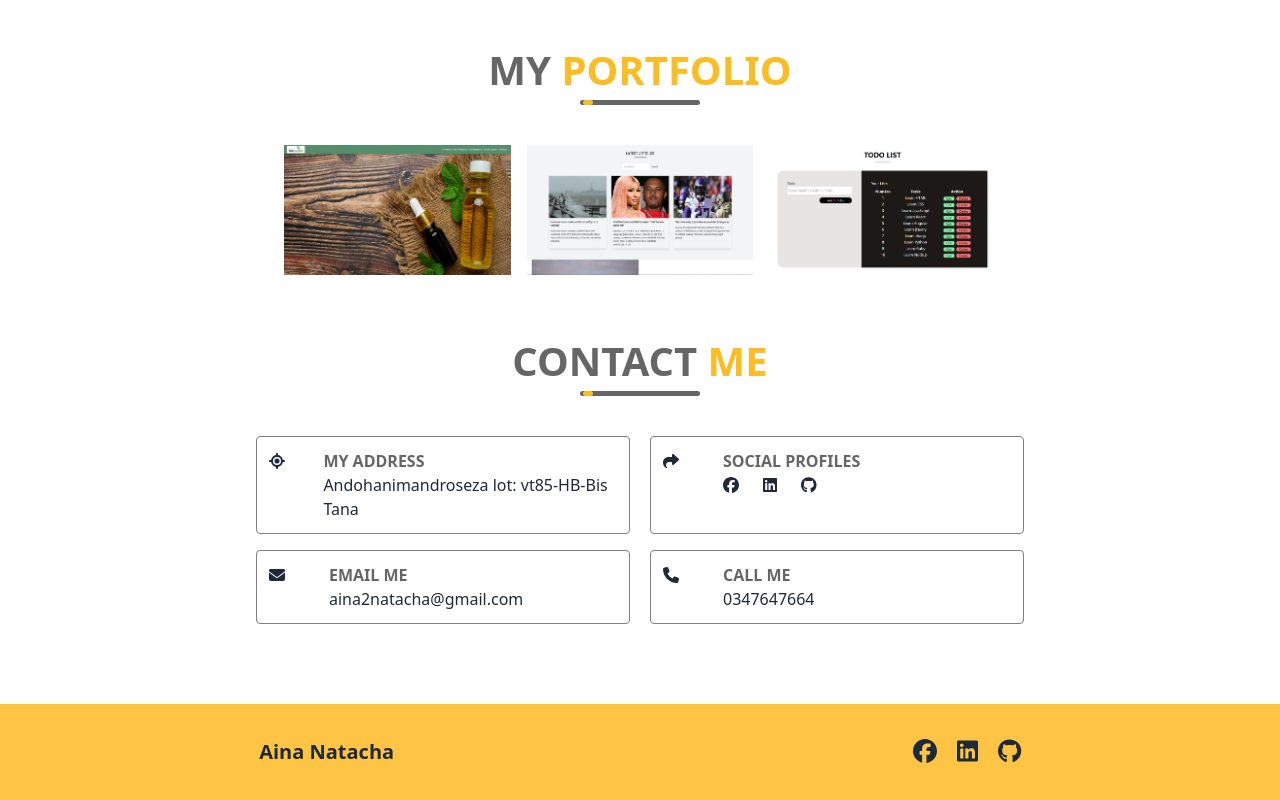
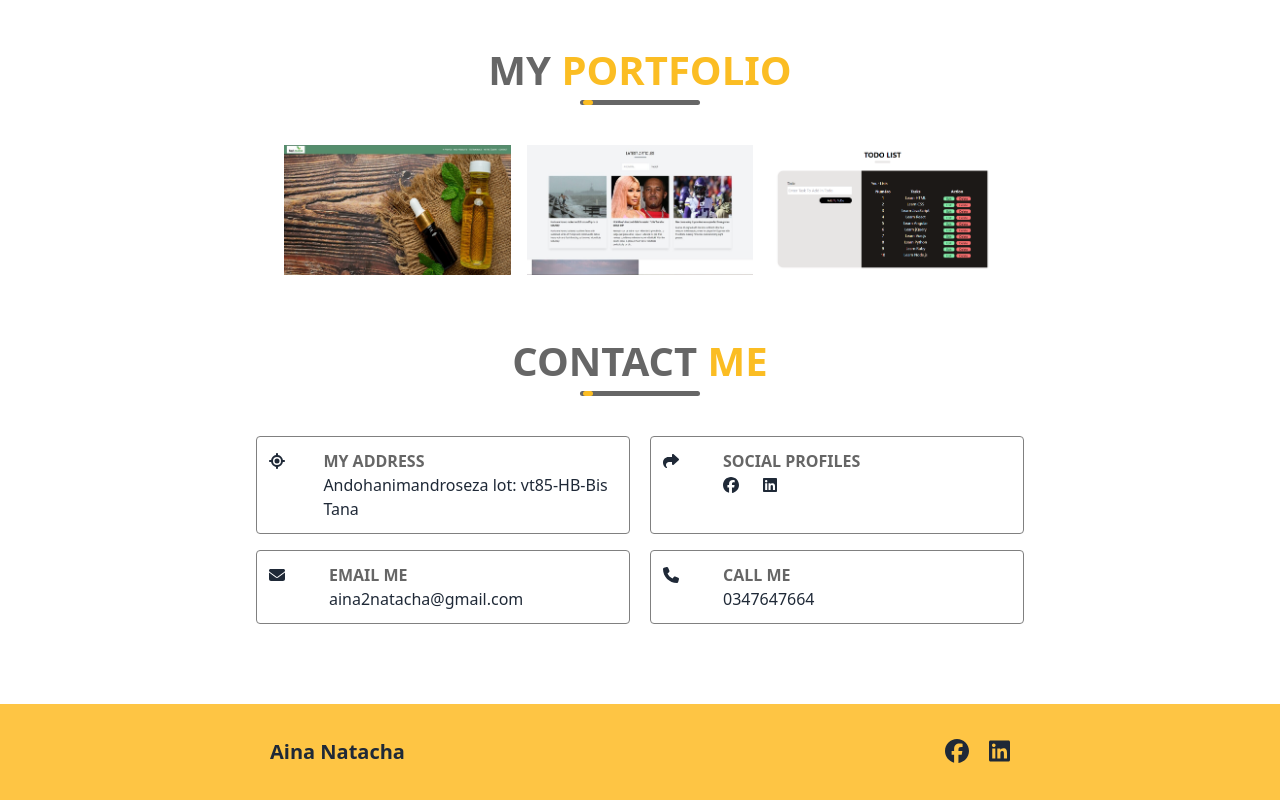
Before and after one commit to ainanatacha22/portfolio, a React (Create React App) app: page / in a window 1280 px wide. Shown: the part 2494-3294 px from the top of the page. Built offline with nearby package versions, Linux system fonts and the light colour scheme.

Commit message:
delete git

```diff
--- a/src/components/ContactCard.js
+++ b/src/components/ContactCard.js
@@ -21,7 +21,6 @@ export default function ContactCard({ icon, titre, content }) {
                             <div className='space-x-5'>
                                 <a href='https://www.facebook.com/ainanatacha.vanichukii' onClick={handleLinkClick}><FontAwesomeIcon icon={content.facebook} /> </a>
                                 <a href='#'>  <FontAwesomeIcon icon={content.linkedin} /></a>
-                                <a href='https://github.com/ainanatacha22' onClick={handleLinkClick}>   <FontAwesomeIcon icon={content.github} /></a>
                             </div>
                         </div>
                     </div>
--- a/src/components/Footer.js
+++ b/src/components/Footer.js
@@ -17,7 +17,6 @@ export default function Footer() {
         <div className='space-x-5'>
             <a href='https://www.facebook.com/ainanatacha.vanichukii' onClick={handleLinkClick}><FontAwesomeIcon icon={faFacebook} className='text-2xl cursor-pointer'/></a>
             <a href='#'><FontAwesomeIcon icon={faLinkedin} className='text-2xl cursor-pointer'/></a>
-            <a href='https://github.com/ainanatacha22' onClick={handleLinkClick}><FontAwesomeIcon icon={faGithub} className='text-2xl cursor-pointer'/></a>
         </div>
       </div>
     </div>
```
